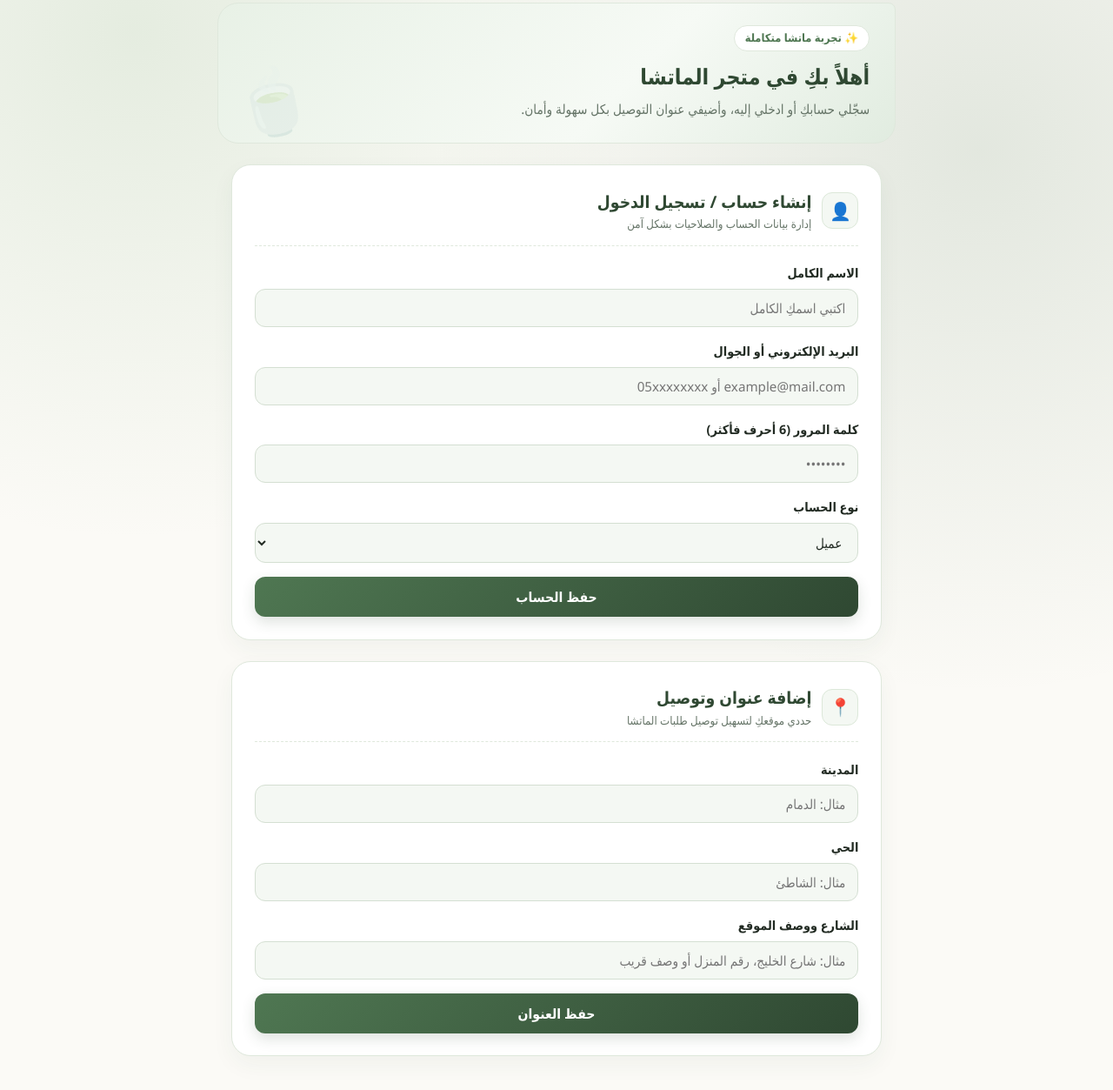
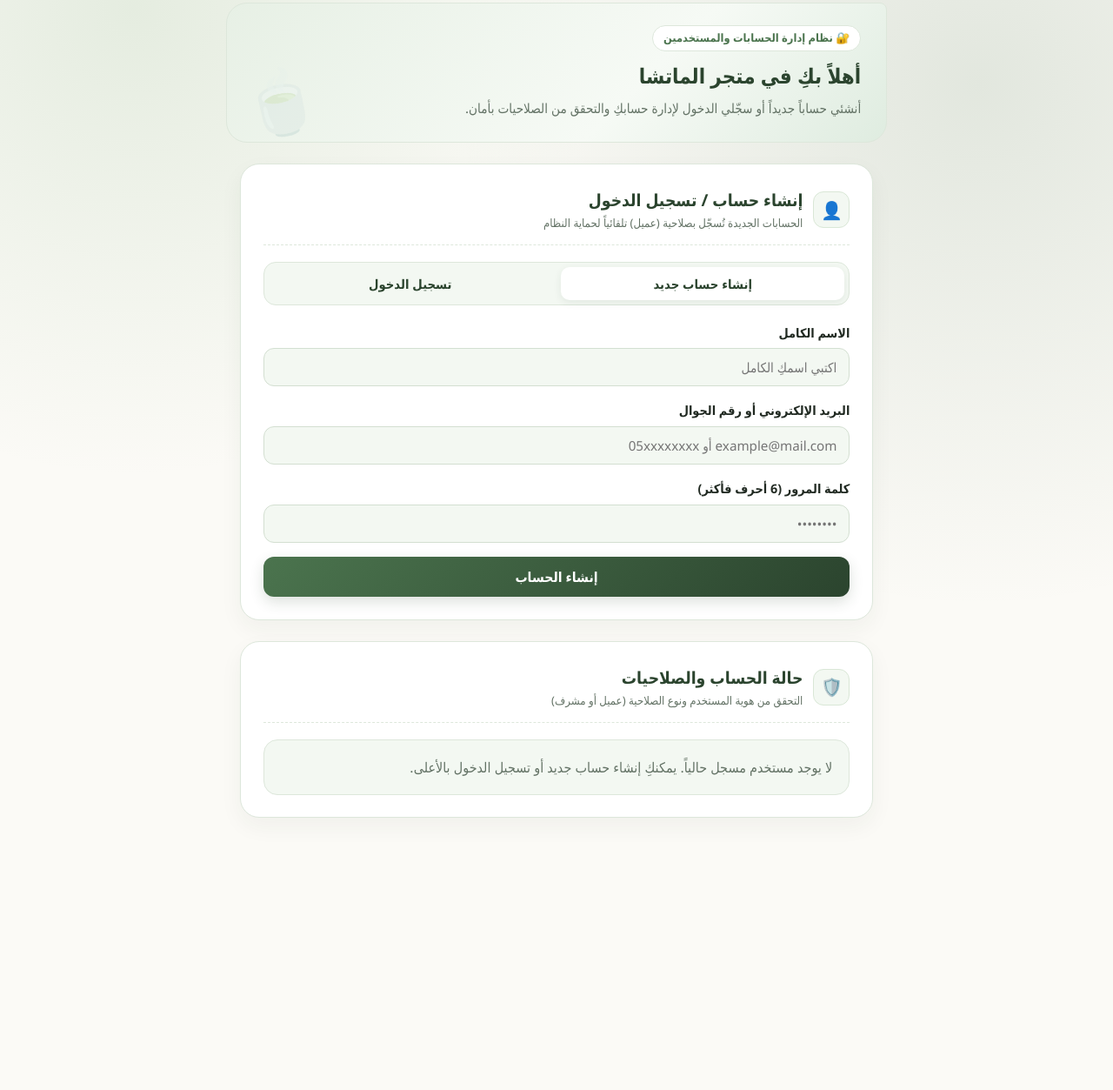
Before and after one commit to rfczsw7hjg-crypto/-Database-Match-, a plain HTML site: page index.html in a window 1280 px wide. Shown: the part 99-1352 px from the top of the page at 87% size. After the commit the page ends 1087 px from the top, so only its background shows below. Drawn offline with Linux system fonts and the light colour scheme.

Commit message:
Update index.html

```diff
--- a/index.html
+++ b/index.html
@@ -3,19 +3,19 @@
 <head>
   <meta charset="UTF-8" />
   <meta name="viewport" content="width=device-width, initial-scale=1.0" />
-  <title>متجر ماتشا | الحسابات والعناوين</title>
+  <title>ماتشا بوتيك | إدارة الحسابات والمستخدمين</title>
   <style>
     :root {
-      --matcha-dark: #2f4832;
-      --matcha: #4f7752;
-      --matcha-soft: #dce8d9;
-      --matcha-mist: #f4f8f3;
+      --matcha-dark: #2b442e;
+      --matcha: #4b744e;
+      --matcha-soft: #d9e7d6;
+      --matcha-mist: #f3f8f2;
       --cream: #fbfaf6;
-      --ink: #222b23;
-      --muted: #657467;
-      --border: #dfe8dc;
-      --danger: #b83b3b;
-      --success: #2b6e3f;
+      --ink: #212a22;
+      --muted: #647366;
+      --border: #dde7db;
+      --danger: #b43838;
+      --success: #286b3c;
     }
 
     * {
@@ -27,8 +27,8 @@
 
     body {
       background:
-        radial-gradient(circle at 12% 10%, rgba(163, 196, 158, 0.25), transparent 35%),
-        radial-gradient(circle at 88% 20%, rgba(79, 119, 82, 0.14), transparent 40%),
+        radial-gradient(circle at 12% 10%, rgba(163, 196, 158, 0.25), transparent 36%),
+        radial-gradient(circle at 88% 18%, rgba(75, 116, 78, 0.14), transparent 42%),
         var(--cream);
       color: var(--ink);
       line-height: 1.65;
@@ -68,7 +68,7 @@
       display: grid;
       place-items: center;
       font-size: 1.2rem;
-      box-shadow: 0 6px 14px rgba(47, 72, 50, 0.18);
+      box-shadow: 0 6px 14px rgba(43, 68, 46, 0.18);
     }
 
     nav {
@@ -97,11 +97,11 @@
     }
 
     .hero {
-      max-width: 780px;
+      max-width: 760px;
       margin: 1.8rem auto 0;
       padding: 1.6rem 1.8rem;
       border-radius: 24px 8px 24px 24px;
-      background: linear-gradient(135deg, #e8f1e6 0%, #f6faf5 60%, #e1ece0 100%);
+      background: linear-gradient(135deg, #e7f0e5 0%, #f6faf5 62%, #dfece0 100%);
       border: 1px solid var(--border);
       position: relative;
       overflow: hidden;
@@ -112,7 +112,7 @@
       position: absolute;
       left: 18px;
       bottom: -10px;
-      font-size: 4.5rem;
+      font-size: 4.4rem;
       opacity: 0.14;
       transform: rotate(-12deg);
       pointer-events: none;
@@ -131,7 +131,7 @@
     }
 
     .hero h1 {
-      font-size: 1.55rem;
+      font-size: 1.5rem;
       color: var(--matcha-dark);
       margin-bottom: 6px;
     }
@@ -141,9 +141,8 @@
       font-size: 0.95rem;
     }
 
-    /* ترتيب النماذج تحت بعض */
     .stack-container {
-      max-width: 780px;
+      max-width: 760px;
       margin: 1.5rem auto 3rem;
       padding: 0 1rem;
       display: flex;
@@ -156,8 +155,7 @@
       border: 1px solid var(--border);
       border-radius: 22px;
       padding: 1.6rem;
-      box-shadow: 0 10px 26px rgba(47, 72, 50, 0.05);
-      position: relative;
+      box-shadow: 0 10px 26px rgba(43, 68, 46, 0.05);
     }
 
     .card-header {
@@ -165,7 +163,7 @@
       align-items: center;
       gap: 12px;
       margin-bottom: 1.2rem;
-      padding-bottom: 0.8rem;
+      padding-bottom: 0.85rem;
       border-bottom: 1px dashed var(--border);
     }
 
@@ -192,6 +190,35 @@
       color: var(--muted);
     }
 
+    .mode-switch {
+      display: grid;
+      grid-template-columns: 1fr 1fr;
+      gap: 10px;
+      margin-bottom: 1.2rem;
+      background: var(--matcha-mist);
+      padding: 5px;
+      border-radius: 14px;
+      border: 1px solid var(--border);
+    }
+
+    .mode-btn {
+      border: none;
+      background: transparent;
+      color: var(--matcha-dark);
+      padding: 9px;
+      border-radius: 10px;
+      font-weight: 600;
+      cursor: pointer;
+      font-size: 0.92rem;
+      transition: 0.2s;
+    }
+
+    .mode-btn.active {
+      background: #fff;
+      color: var(--matcha-dark);
+      box-shadow: 0 3px 10px rgba(43, 68, 46, 0.08);
+    }
+
     .form-group {
       margin-bottom: 1rem;
     }
@@ -204,10 +231,10 @@
       color: var(--ink);
     }
 
-    input, select {
+    input {
       width: 100%;
       padding: 11px 14px;
-      border: 1px solid #d4dfd2;
+      border: 1px solid #d3dfd1;
       border-radius: 12px;
       font-size: 0.95rem;
       background: var(--matcha-mist);
@@ -215,11 +242,11 @@
       transition: 0.2s;
     }
 
-    input:focus, select:focus {
+    input:focus {
       outline: none;
       background: #fff;
       border-color: var(--matcha);
-      box-shadow: 0 0 0 3px rgba(79, 119, 82, 0.14);
+      box-shadow: 0 0 0 3px rgba(75, 116, 78, 0.14);
     }
 
     .btn {
@@ -233,12 +260,25 @@
       font-size: 0.98rem;
       font-weight: 600;
       transition: transform 0.15s ease, box-shadow 0.2s ease;
-      box-shadow: 0 6px 16px rgba(47, 72, 50, 0.16);
+      box-shadow: 0 6px 16px rgba(43, 68, 46, 0.16);
     }
 
     .btn:hover {
       transform: translateY(-1px);
-      box-shadow: 0 8px 20px rgba(47, 72, 50, 0.22);
+      box-shadow: 0 8px 20px rgba(43, 68, 46, 0.22);
+    }
+
+    .btn-secondary {
+      margin-top: 10px;
+      width: 100%;
+      background: var(--matcha-mist);
+      color: var(--matcha-dark);
+      border: 1px solid var(--border);
+      padding: 10px 16px;
+      border-radius: 12px;
+      cursor: pointer;
+      font-size: 0.9rem;
+      font-weight: 600;
     }
 
     .msg {
@@ -263,9 +303,28 @@
       border: 1px solid #b7e1c4;
     }
 
+    .session-box {
+      background: var(--matcha-mist);
+      border: 1px solid var(--border);
+      border-radius: 16px;
+      padding: 1.1rem 1.2rem;
+    }
+
+    .role-pill {
+      display: inline-block;
+      background: #fff;
+      color: var(--matcha-dark);
+      border: 1px solid var(--matcha-soft);
+      padding: 3px 12px;
+      border-radius: 999px;
+      font-size: 0.82rem;
+      font-weight: 700;
+      margin-top: 6px;
+    }
+
     .sql-box {
       display: none;
-      background: #1b221c;
+      background: #1a211b;
       color: #dceadc;
       padding: 1.5rem;
       border-radius: 18px;
@@ -274,7 +333,7 @@
       overflow-x: auto;
       font-family: Consolas, monospace;
       font-size: 0.88rem;
-      border: 1px solid #2e3b30;
+      border: 1px solid #2d3a2f;
     }
   </style>
 </head>
@@ -286,39 +345,44 @@
       <span>ماتشا بوتيك</span>
     </div>
     <nav>
-      <button class="active" onclick="switchSection('accounts', this)">الحساب والعنوان</button>
+      <button class="active" onclick="switchSection('accounts', this)">الحساب والمستخدمون</button>
       <button onclick="switchSection('sql', this)">مرجع SQL</button>
     </nav>
   </header>
 
   <section class="hero">
-    <span class="hero-tag">✨ تجربة ماتشا متكاملة</span>
+    <span class="hero-tag">🔐 نظام إدارة الحسابات والمستخدمين</span>
     <h1>أهلاً بكِ في متجر الماتشا</h1>
-    <p>سجّلي حسابكِ أو ادخلي إليه، وأضيفي عنوان التوصيل بكل سهولة وأمان.</p>
+    <p>أنشئي حساباً جديداً أو سجّلي الدخول لإدارة حسابكِ والتحقق من الصلاحيات بأمان.</p>
   </section>
 
   <main class="stack-container">
     <div id="accounts-section" style="display:flex; flex-direction:column; gap:1.5rem;">
 
-      <!-- النموذج الأول: إنشاء حساب / تسجيل دخول -->
+      <!-- البطاقة الأولى: إنشاء حساب / تسجيل دخول -->
       <section class="card">
         <div class="card-header">
           <div class="card-icon">👤</div>
           <div>
             <h2>إنشاء حساب / تسجيل الدخول</h2>
-            <span>إدارة بيانات الحساب والصلاحيات بشكل آمن</span>
+            <span>الحسابات الجديدة تُسجّل بصلاحية (عميل) تلقائياً لحماية النظام</span>
           </div>
         </div>
 
-        <form id="userForm" onsubmit="handleUserSubmit(event)">
-          <div class="form-group">
+        <div class="mode-switch">
+          <button type="button" id="registerTab" class="mode-btn active" onclick="setAuthMode('register')">إنشاء حساب جديد</button>
+          <button type="button" id="loginTab" class="mode-btn" onclick="setAuthMode('login')">تسجيل الدخول</button>
+        </div>
+
+        <form id="authForm" onsubmit="handleAuthSubmit(event)">
+          <div class="form-group" id="nameGroup">
             <label for="fullName">الاسم الكامل</label>
-            <input type="text" id="fullName" placeholder="اكتبي اسمكِ الكامل" required />
+            <input type="text" id="fullName" placeholder="اكتبي اسمكِ الكامل" />
           </div>
 
           <div class="form-group">
-            <label for="email">البريد الإلكتروني أو الجوال</label>
-            <input type="text" id="email" placeholder="example@mail.com أو 05xxxxxxxx" required />
+            <label for="contact">البريد الإلكتروني أو رقم الجوال</label>
+            <input type="text" id="contact" placeholder="example@mail.com أو 05xxxxxxxx" required />
           </div>
 
           <div class="form-group">
@@ -326,53 +390,27 @@
             <input type="password" id="password" placeholder="••••••••" required />
           </div>
 
-          <div class="form-group">
-            <label for="role">نوع الحساب</label>
-            <select id="role">
-              <option value="customer">عميل</option>
-              <option value="admin">مشرف</option>
-            </select>
-          </div>
-
-          <button type="submit" class="btn">حفظ الحساب</button>
-          <div id="userMsg" class="msg"></div>
+          <button type="submit" id="submitBtn" class="btn">إنشاء الحساب</button>
+          <div id="authMsg" class="msg"></div>
         </form>
       </section>
 
-      <!-- النموذج الثاني: إضافة عنوان وتوصيل (تحت الأول مباشرة) -->
+      <!-- البطاقة الثانية: حالة الحساب والصلاحيات -->
       <section class="card">
         <div class="card-header">
-          <div class="card-icon">📍</div>
+          <div class="card-icon">🛡️</div>
           <div>
-            <h2>إضافة عنوان وتوصيل</h2>
-            <span>حددي موقعكِ لتسهيل توصيل طلبات الماتشا</span>
+            <h2>حالة الحساب والصلاحيات</h2>
+            <span>التحقق من هوية المستخدم ونوع الصلاحية (عميل أو مشرف)</span>
           </div>
         </div>
 
-        <form id="addressForm" onsubmit="handleAddressSubmit(event)">
-          <div class="form-group">
-            <label for="city">المدينة</label>
-            <input type="text" id="city" placeholder="مثال: الدمام" required />
-          </div>
-
-          <div class="form-group">
-            <label for="district">الحي</label>
-            <input type="text" id="district" placeholder="مثال: الشاطئ" required />
-          </div>
-
-          <div class="form-group">
-            <label for="street">الشارع ووصف الموقع</label>
-            <input type="text" id="street" placeholder="مثال: شارع الخليج، رقم المنزل أو وصف قريب" required />
-          </div>
-
-          <button type="submit" class="btn">حفظ العنوان</button>
-          <div id="addressMsg" class="msg"></div>
-        </form>
+        <div id="sessionView" class="session-box"></div>
       </section>
 
     </div>
 
-    <!-- مرجع SQL -->
+    <!-- مرجع SQL الخاص بجدول Users -->
     <div id="sql-section" class="sql-box">
 <pre>
 CREATE TABLE Users (
@@ -381,87 +419,136 @@ CREATE TABLE Users (
     contact_info VARCHAR(150) NOT NULL UNIQUE,
     password_hash VARCHAR(255) NOT NULL,
     role ENUM('customer', 'admin') NOT NULL DEFAULT 'customer',
+    is_active BOOLEAN NOT NULL DEFAULT TRUE,
     created_at TIMESTAMP DEFAULT CURRENT_TIMESTAMP
-);
-
-CREATE TABLE Addresses (
-    address_id INT PRIMARY KEY AUTO_INCREMENT,
-    user_id INT NOT NULL,
-    city VARCHAR(80) NOT NULL,
-    district VARCHAR(100) NOT NULL,
-    street_location VARCHAR(255) NOT NULL,
-    FOREIGN KEY (user_id) REFERENCES Users(user_id) ON DELETE CASCADE
 );
 </pre>
     </div>
   </main>
 
   <script>
-    function showMessage(el, text, type) {
-      el.textContent = text;
-      el.className = `msg ${type}`;
+    let authMode = "register";
+
+    // حساب مشرف افتراضي للتجربة فقط (بدون إمكانية اختيار الأدمن من نموذج التسجيل العادي)
+    const defaultUsers = [
+      {
+        id: 1,
+        fullName: "مشرفة النظام",
+        contact: "admin@matcha.sa",
+        passwordMask: "••••••••",
+        role: "admin"
+      }
+    ];
+
+    function getUsers() {
+      const saved = JSON.parse(localStorage.getItem("matcha_users_v2") || "null");
+      if (!saved || !Array.isArray(saved) || saved.length === 0) {
+        localStorage.setItem("matcha_users_v2", JSON.stringify(defaultUsers));
+        return defaultUsers;
+      }
+      return saved;
     }
 
-    function handleUserSubmit(e) {
+    function setAuthMode(mode) {
+      authMode = mode;
+      document.getElementById("registerTab").classList.toggle("active", mode === "register");
+      document.getElementById("loginTab").classList.toggle("active", mode === "login");
+      document.getElementById("nameGroup").style.display = mode === "register" ? "block" : "none";
+      document.getElementById("submitBtn").textContent = mode === "register" ? "إنشاء الحساب" : "تسجيل الدخول";
+      document.getElementById("authMsg").className = "msg";
+    }
+
+    function showMessage(text, type) {
+      const box = document.getElementById("authMsg");
+      box.textContent = text;
+      box.className = `msg ${type}`;
+    }
+
+    function handleAuthSubmit(e) {
       e.preventDefault();
-      const name = document.getElementById("fullName").value.trim();
-      const contact = document.getElementById("email").value.trim();
+      const fullName = document.getElementById("fullName").value.trim();
+      const contact = document.getElementById("contact").value.trim();
       const password = document.getElementById("password").value;
-      const role = document.getElementById("role").value;
-      const msgBox = document.getElementById("userMsg");
-
-      if (name.length < 2) {
-        showMessage(msgBox, "يرجى إدخال اسم صحيح.", "error");
-        return;
-      }
+      const users = getUsers();
 
       if (contact.length < 5) {
-        showMessage(msgBox, "يرجى إدخال بريد إلكتروني أو رقم جوال صحيح.", "error");
+        showMessage("يرجى إدخال بريد إلكتروني أو رقم جوال صحيح.", "error");
         return;
       }
 
       if (password.length < 6) {
-        showMessage(msgBox, "كلمة المرور يجب أن تكون 6 أحرف أو أكثر.", "error");
+        showMessage("كلمة المرور يجب أن تكون 6 أحرف أو أكثر.", "error");
         return;
       }
 
-      const savedUsers = JSON.parse(localStorage.getItem("matcha_users") || "[]");
-      savedUsers.push({
-        id: savedUsers.length + 1,
-        name,
-        contact,
-        role,
-        createdAt: new Date().toISOString()
-      });
-      localStorage.setItem("matcha_users", JSON.stringify(savedUsers));
+      if (authMode === "register") {
+        if (fullName.length < 2) {
+          showMessage("يرجى إدخال الاسم الكامل بشكل صحيح.", "error");
+          return;
+        }
 
-      e.target.reset();
-      showMessage(msgBox, "تم حفظ الحساب بنجاح.", "success");
+        const exists = users.some(u => u.contact.toLowerCase() === contact.toLowerCase());
+        if (exists) {
+          showMessage("هذا الحساب مسجل مسبقاً، جرّبي تسجيل الدخول.", "error");
+          return;
+        }
+
+        // الصلاحية الافتراضية لأي حساب جديد هي عميل (customer)
+        const newUser = {
+          id: users.length + 1,
+          fullName,
+          contact,
+          passwordMask: "•".repeat(Math.min(password.length, 10)),
+          role: "customer"
+        };
+
+        users.push(newUser);
+        localStorage.setItem("matcha_users_v2", JSON.stringify(users));
+        localStorage.setItem("matcha_active_user", JSON.stringify(newUser));
+        e.target.reset();
+        renderSession();
+        showMessage("تم إنشاء الحساب بنجاح ومنحكِ صلاحية (عميل).", "success");
+      } else {
+        const found = users.find(u => u.contact.toLowerCase() === contact.toLowerCase());
+        if (!found) {
+          showMessage("لم يتم العثور على حساب بهذا البريد أو الجوال.", "error");
+          return;
+        }
+
+        localStorage.setItem("matcha_active_user", JSON.stringify(found));
+        e.target.reset();
+        renderSession();
+        showMessage("تم تسجيل الدخول بنجاح.", "success");
+      }
     }
 
-    function handleAddressSubmit(e) {
-      e.preventDefault();
-      const city = document.getElementById("city").value.trim();
-      const district = document.getElementById("district").value.trim();
-      const street = document.getElementById("street").value.trim();
-      const msgBox = document.getElementById("addressMsg");
+    function logoutUser() {
+      localStorage.removeItem("matcha_active_user");
+      renderSession();
+    }
 
-      if (!city || !district || !street) {
-        showMessage(msgBox, "يرجى تعبئة جميع حقول العنوان.", "error");
+    function renderSession() {
+      const view = document.getElementById("sessionView");
+      const activeUser = JSON.parse(localStorage.getItem("matcha_active_user") || "null");
+
+      if (!activeUser) {
+        view.innerHTML = `
+          <p style="color:var(--muted);">لا يوجد مستخدم مسجل حالياً. يمكنكِ إنشاء حساب جديد أو تسجيل الدخول بالأعلى.</p>
+        `;
         return;
       }
 
-      const savedAddresses = JSON.parse(localStorage.getItem("matcha_addresses") || "[]");
-      savedAddresses.push({
-        id: savedAddresses.length + 1,
-        city,
-        district,
-        street
-      });
-      localStorage.setItem("matcha_addresses", JSON.stringify(savedAddresses));
+      const roleLabel = activeUser.role === "admin"
+        ? "مشرف / أدمن (صلاحية إدارة النظام)"
+        : "عميل (صلاحية تصفح وطلب المنتجات)";
 
-      e.target.reset();
-      showMessage(msgBox, "تم حفظ عنوان التوصيل بنجاح.", "success");
+      view.innerHTML = `
+        <div><strong>الاسم:</strong> ${activeUser.fullName}</div>
+        <div><strong>وسيلة التواصل:</strong> ${activeUser.contact}</div>
+        <div><strong>كلمة المرور:</strong> ${activeUser.passwordMask || "••••••••"}</div>
+        <div class="role-pill">الصلاحية: ${roleLabel}</div>
+        <button type="button" class="btn-secondary" onclick="logoutUser()">تسجيل الخروج</button>
+      `;
     }
 
     function switchSection(section, btn) {
@@ -470,6 +557,8 @@ CREATE TABLE Addresses (
       document.getElementById("accounts-section").style.display = section === "accounts" ? "flex" : "none";
       document.getElementById("sql-section").style.display = section === "sql" ? "block" : "none";
     }
+
+    renderSession();
   </script>
 </body>
 </html>
```
